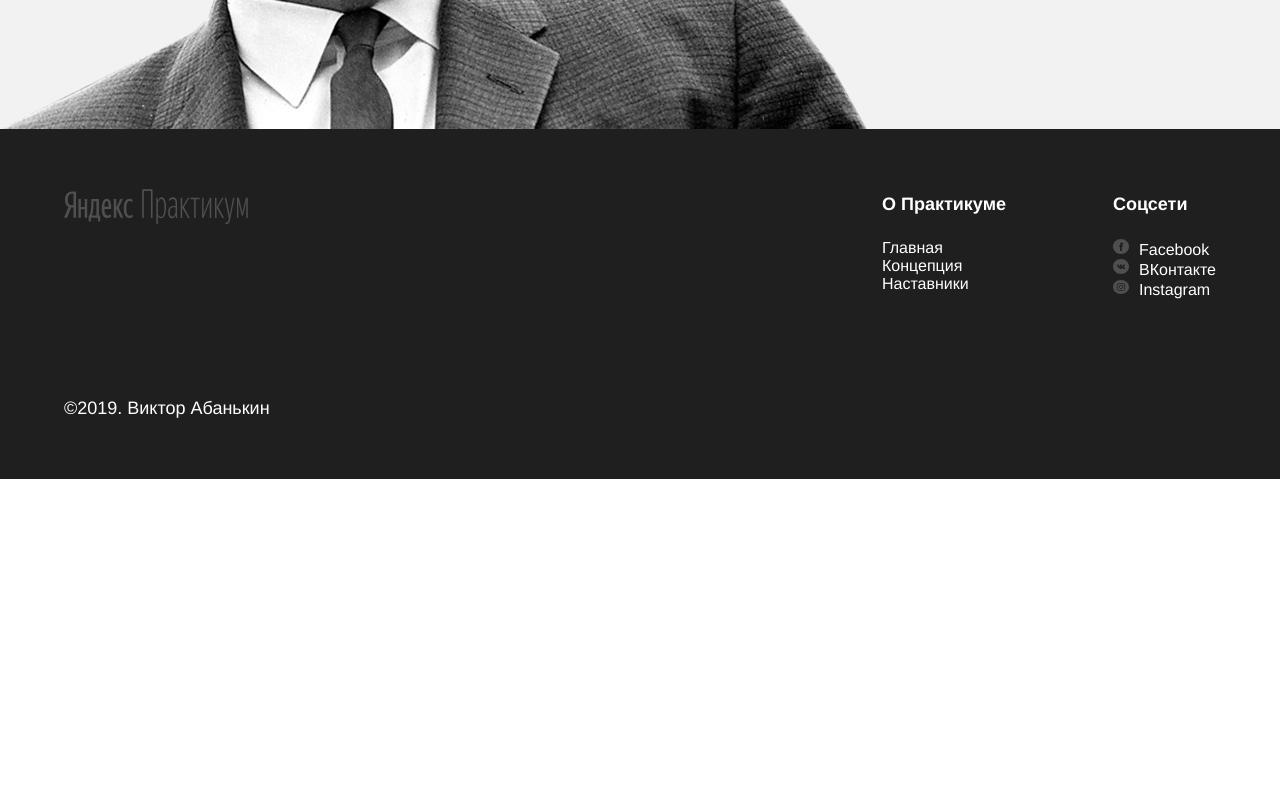
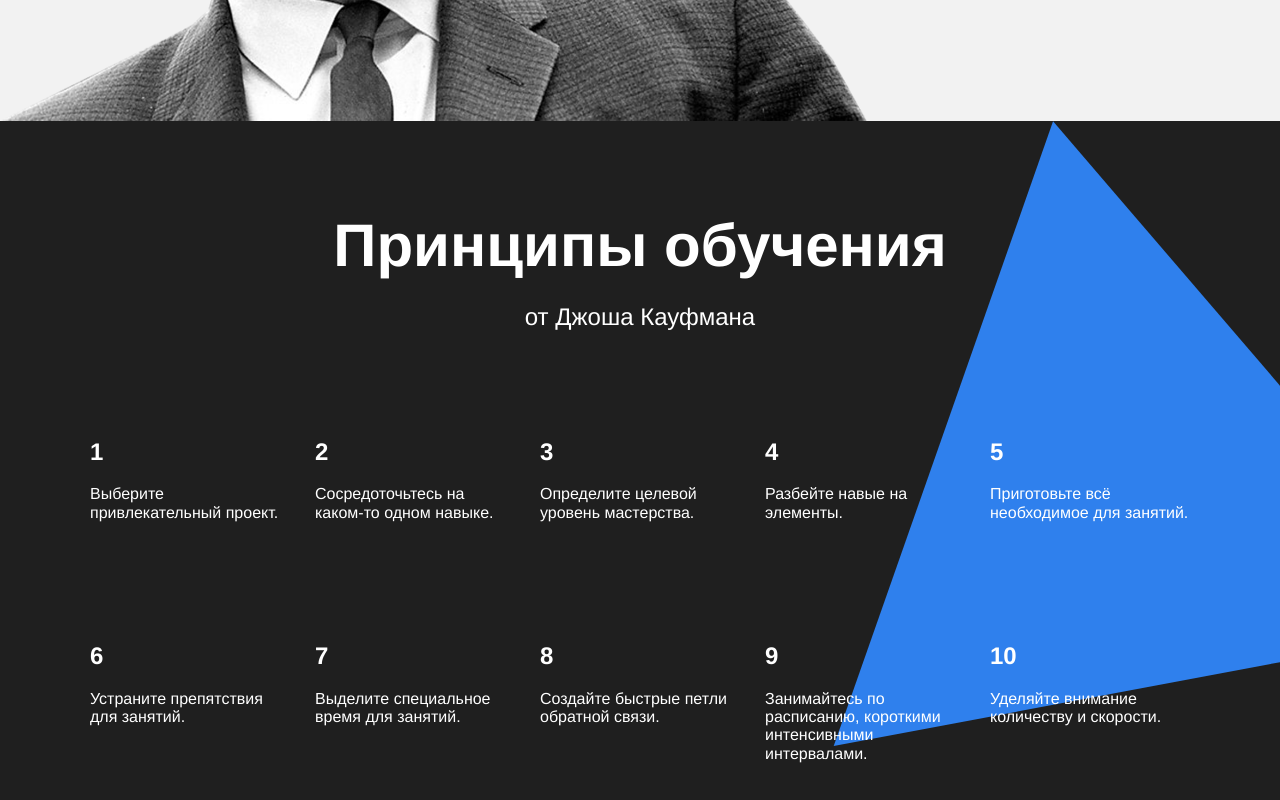
Before and after one commit to ValeriaGlazunova/how-to-learn, a plain HTML site: page index.html in a window 1280 px wide. Shown: the part 2860-3660 px from the top of the page. Before the commit the page ends 3339 px from the top, so only its background shows below. Drawn offline with Linux system fonts and the light colour scheme.

Commit message:
доверстала, осталось проверить

```diff
--- a/index.html
+++ b/index.html
@@ -77,6 +77,51 @@
       </section>
 
       <section class="kaufman">
+        <h2 class="section-title_theme_dark">Принципы обучения</h2>
+        <p class="section-subtitle_theme_dark">от Джоша Кауфмана</p>
+        <ul class="table_theme_dark">
+          <li class="table__cell_theme_dark">
+            <h3 class="table__heading_theme_dark">1</h3>
+            <p class="table__text_theme_dark">Выберите привлекательный проект.</p>
+          </li>
+          <li class="table__cell_theme_dark">
+            <h3 class="table__heading_theme_dark">2</h3>
+            <p class="table__text_theme_dark">Сосредоточьтесь на каком-то одном навыке.</p>
+          </li>
+          <li class="table__cell_theme_dark">
+            <h3 class="table__heading_theme_dark">3</h3>
+            <p class="table__text_theme_dark">Определите целевой уровень мастерства.</p>
+          </li>
+          <li class="table__cell_theme_dark">
+            <h3 class="table__heading_theme_dark">4</h3>
+            <p class="table__text_theme_dark">Разбейте навые на элементы.</p>
+          </li>
+          <li class="table__cell_theme_dark">
+            <h3 class="table__heading_theme_dark">5</h3>
+            <p class="table__text_theme_dark">Приготовьте всё необходимое для занятий.</p>
+          </li>
+          <li class="table__cell_theme_dark">
+            <h3 class="table__heading_theme_dark">6</h3>
+            <p class="table__text_theme_dark">Устраните препятствия для занятий.</p>
+          </li>
+          <li class="table__cell_theme_dark">
+            <h3 class="table__heading_theme_dark">7</h3>
+            <p class="table__text_theme_dark">Выделите специальное время для занятий.</p>
+          </li>
+          <li class="table__cell_theme_dark">
+            <h3 class="table__heading_theme_dark">8</h3>
+            <p class="table__text_theme_dark">Создайте быстрые петли обратной связи.</p>
+          </li>
+          <li class="table__cell_theme_dark">
+            <h3 class="table__heading_theme_dark">9</h3>
+            <p class="table__text_theme_dark">Занимайтесь по расписанию, короткими интенсивными интервалами.</p>
+          </li>
+          <li class="table__cell_theme_dark">
+            <h3 class="table__heading_theme_dark">10</h3>
+            <p class="table__text_theme_dark">Уделяйте внимание количеству и скорости.</p>
+          </li>
+        </ul>
+        <img class="kaufman__triangle" alt="треугольник кауфмана" src="images/kaufman-triangle.svg"/>
       </section>
     </main>
     <footer class="footer">
--- a/styles/style.css
+++ b/styles/style.css
@@ -157,6 +157,7 @@
   line-height: 1.15;
   font-size: 24px;
   font-weight: bold;
+  margin-bottom: 20px;
 }
 .table__text {
   line-height: 1.2;
@@ -209,12 +210,67 @@
   z-index: 0;
 
 }
+.kaufman {
+  display: flex;
+  flex-direction: column;
+  position: relative;
+  overflow: hidden;
+  background-color: #1f1f1f;
+  z-index: -2;
+}
+.section-title_theme_dark {
+  width: 60%;
+  margin: 90px auto 20px;
+  text-align: center;
+  line-height: 1.15;
+  font-size: 60px;
+  font-weight: bold;
+  color: white;
+}
+.section-subtitle_theme_dark {
+  width: 60%;
+  margin: 0 auto;
+  text-align: center;
+  line-height: 34px;
+  font-size: 24px;
+  font-weight: normal;
+  color: white;
+}
+.table_theme_dark {
+  display: flex;
+  flex-wrap: wrap;
+  flex-direction: row;
+  justify-content: space-between;
+  width: 1100px;
+  padding: 0;
+  margin: 0 auto 90px;
+}
 /* и элемента с модификатором вида ключ-значение */
 .table__cell_theme_dark {
   width: 200px;
   color: white;
   margin-right: 0;
   margin-top: 80px;
+  list-style: none;
+}
+.table__heading_theme_dark {
+  line-height: 1.15;
+  font-size: 24px;
+  font-weight: bold;
+  margin-bottom: 20px;
+}
+.table__text-theme_dark {
+  line-height: 1.2;
+  font-size: 18px;
+  font-weight: normal;
+}
+.kaufman__triangle {
+  position: absolute;
+  z-index: -1;
+  right: -210px;
+  top: 0;
+  width: 877px;
+  height: 877px;
 }
 .footer {
   min-height: 350px;
```
